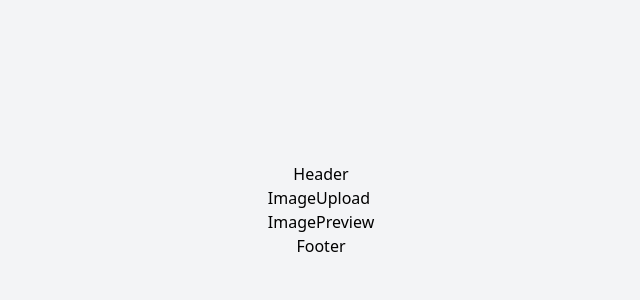
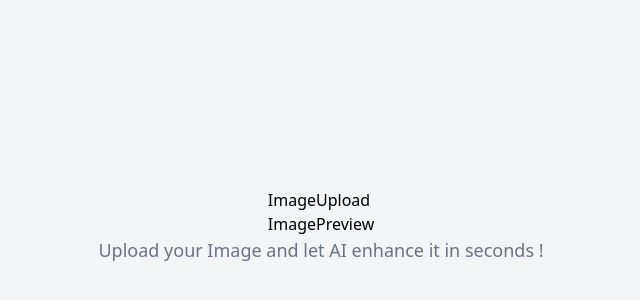
Before and after one commit to kanishkadz/Enhance-AI, a React (Vite) app: page / in a window 1280 px wide. Shown: the part 190-490 px from the top of the page, without its empty margins (319-959 px from the left). Built offline with nearby package versions, Linux system fonts and the light colour scheme.

Commit message:
Update App.jsx

```diff
--- a/src/App.jsx
+++ b/src/App.jsx
@@ -4,9 +4,16 @@ function App() {
   return (
     <>
       <div className="flex flex-col items-center justify-center min-h-screen bg-gray-100 py-8 px-4">
-        Header
+        <div className="text-center mb-8">
+          <h1></h1>
+          <p></p>
+        </div>
+
         <Home />
-        Footer
+
+        <div className="text-lg text-gray-500">
+          Upload your Image and let AI enhance it in seconds !
+        </div>
       </div>
     </>
   )
```
